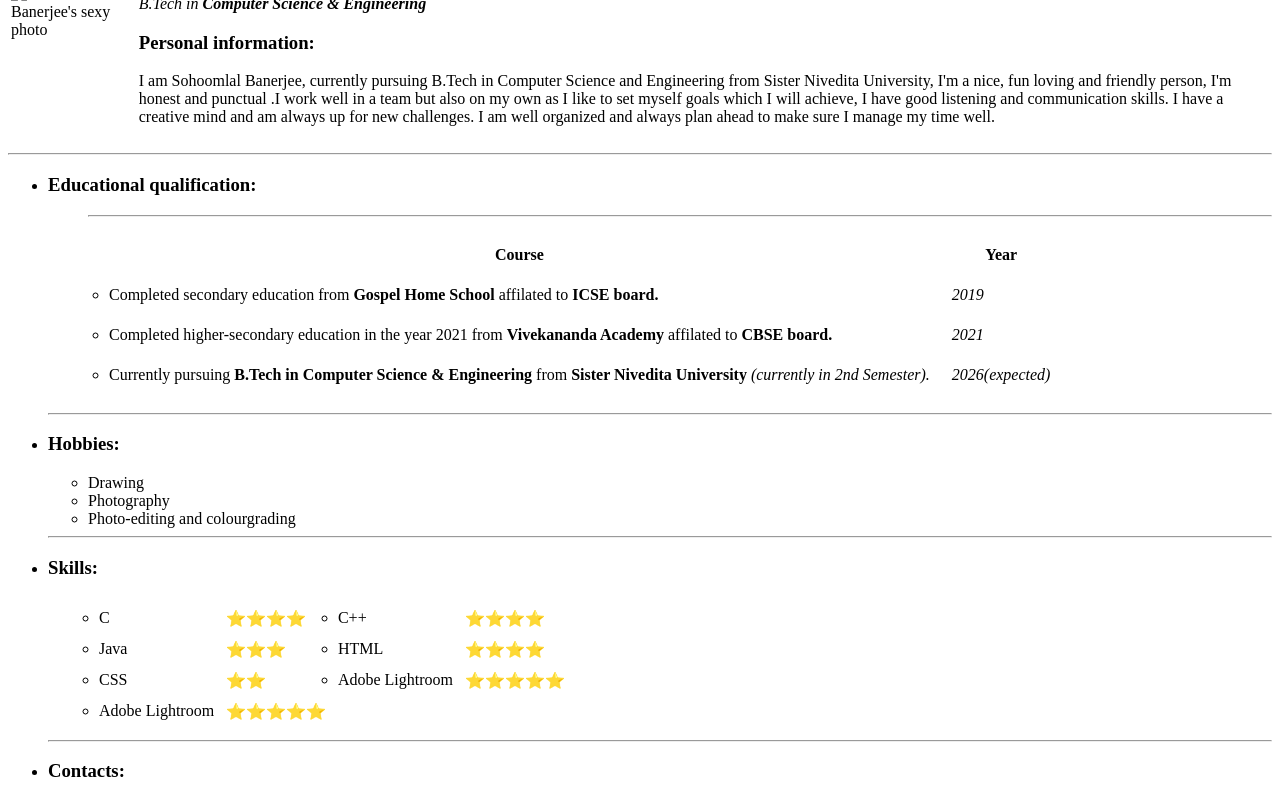
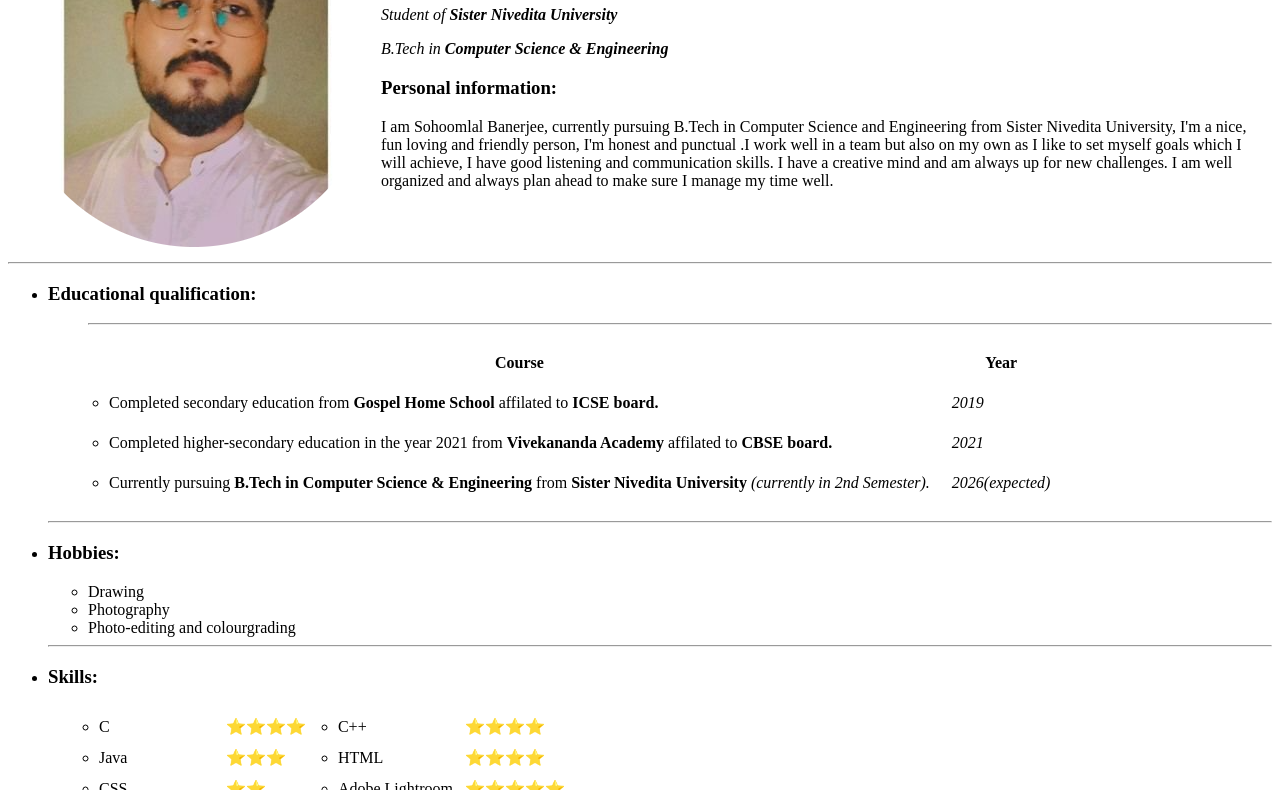
Before and after one commit to SohoomlalBanerjee/CV, a plain HTML site: page index.html in a window 1280 px wide. Shown: the part 130-920 px from the top of the page. Drawn offline with Linux system fonts and the light colour scheme.

Commit message:
changed the address of image source

```diff
--- a/index.html
+++ b/index.html
@@ -9,7 +9,7 @@
 <body>
     <table>
         <tr>
-            <td> <img src="images/meh circle.png"" alt=" Sohoomlal Banerjee's sexy photo"></td>
+            <td> <img src="meh circle.png"" alt=" Sohoomlal Banerjee's sexy photo"></td>
             <td>
                 <h1>Sohoomlal Banerjee</h1>
                 <p><em>Student of <strong> Sister Nivedita University</em></strong></p>
```
